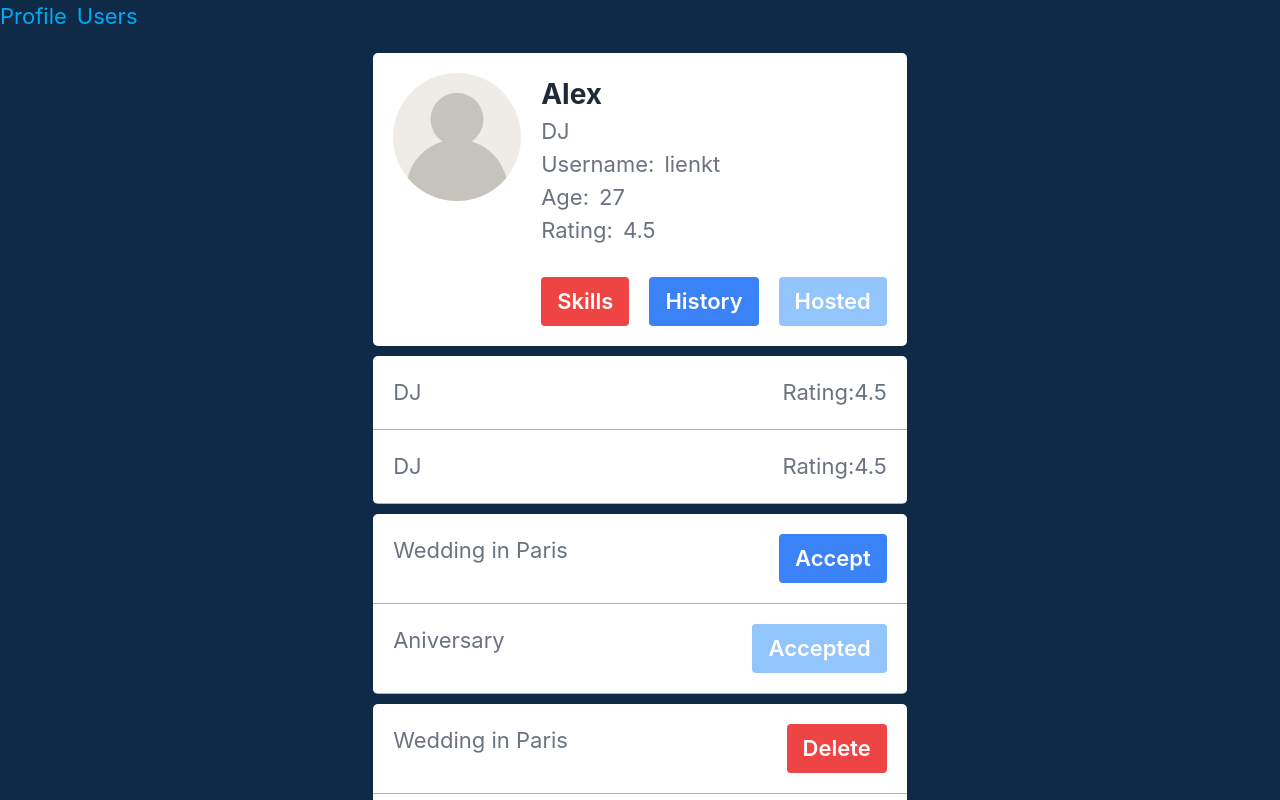
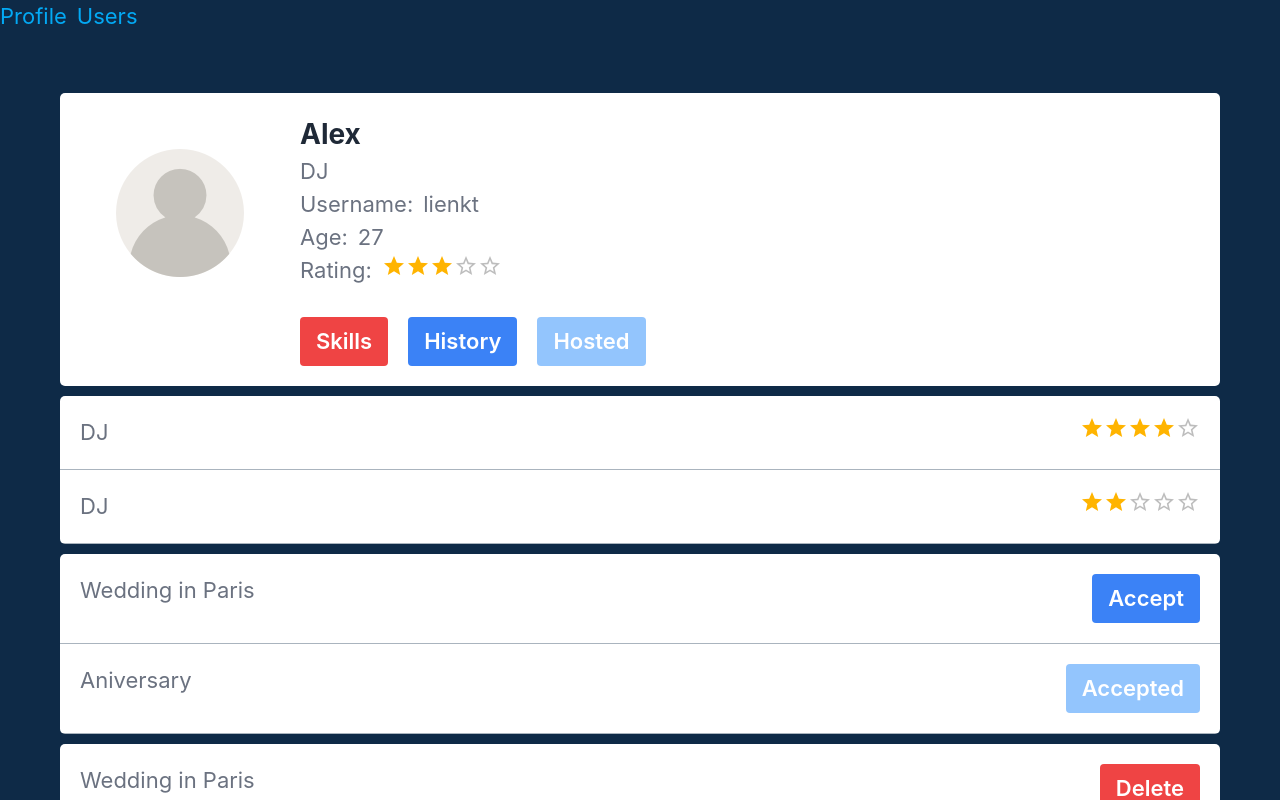
Before and after one commit to lienkt/event_planer_react, a React (Create React App) app in the folder event-planner/: page /profile in a window 1280 px wide. Shown: the top 800 px of the page. Built offline with nearby package versions, Linux system fonts and the light colour scheme; no server answers.

Commit message:
user page layout

```diff
--- a/event-planner/package.json
+++ b/event-planner/package.json
@@ -4,6 +4,9 @@
   "private": true,
   "dependencies": {
     "@craco/craco": "^6.2.0",
+    "@material-ui/core": "^4.12.2",
+    "@material-ui/icons": "^4.11.2",
+    "@material-ui/lab": "^4.0.0-alpha.60",
     "@testing-library/jest-dom": "^5.14.1",
     "@testing-library/react": "^11.2.7",
     "@testing-library/user-event": "^12.8.3",
--- /dev/null
+++ b/event-planner/src/components/Rating/EmojiRating.js
@@ -0,0 +1,93 @@
+import React from 'react';
+import PropTypes from 'prop-types';
+import { withStyles } from '@material-ui/core/styles';
+import Rating from '@material-ui/lab/Rating';
+import StarBorderIcon from '@material-ui/icons/StarBorder';
+import FavoriteIcon from '@material-ui/icons/Favorite';
+import SentimentVeryDissatisfiedIcon from '@material-ui/icons/SentimentVeryDissatisfied';
+import SentimentDissatisfiedIcon from '@material-ui/icons/SentimentDissatisfied';
+import SentimentSatisfiedIcon from '@material-ui/icons/SentimentSatisfied';
+import SentimentSatisfiedAltIcon from '@material-ui/icons/SentimentSatisfiedAltOutlined';
+import SentimentVerySatisfiedIcon from '@material-ui/icons/SentimentVerySatisfied';
+import Typography from '@material-ui/core/Typography';
+import Box from '@material-ui/core/Box';
+
+const StyledRating = withStyles({
+  iconFilled: {
+    color: '#ff6d75',
+  },
+  iconHover: {
+    color: '#ff3d47',
+  },
+})(Rating);
+
+const customIcons = {
+  1: {
+    icon: <SentimentVeryDissatisfiedIcon />,
+    label: 'Very Dissatisfied',
+  },
+  2: {
+    icon: <SentimentDissatisfiedIcon />,
+    label: 'Dissatisfied',
+  },
+  3: {
+    icon: <SentimentSatisfiedIcon />,
+    label: 'Neutral',
+  },
+  4: {
+    icon: <SentimentSatisfiedAltIcon />,
+    label: 'Satisfied',
+  },
+  5: {
+    icon: <SentimentVerySatisfiedIcon />,
+    label: 'Very Satisfied',
+  },
+};
+
+function IconContainer(props) {
+  const { value, ...other } = props;
+  return <span {...other}>{customIcons[value].icon}</span>;
+}
+
+IconContainer.propTypes = {
+  value: PropTypes.number.isRequired,
+};
+
+export default function CustomizedRating() {
+  return (
+    <div>
+      <Box component="fieldset" mb={3} borderColor="transparent">
+        <Typography component="legend">Custom empty icon</Typography>
+        <Rating
+          name="customized-empty"
+          defaultValue={2}
+          precision={0.5}
+          emptyIcon={<StarBorderIcon fontSize="inherit" />}
+        />
+      </Box>
+      <Box component="fieldset" mb={3} borderColor="transparent">
+        <Typography component="legend">Custom icon and color</Typography>
+        <StyledRating
+          name="customized-color"
+          defaultValue={2}
+          getLabelText={(value) => `${value} Heart${value !== 1 ? 's' : ''}`}
+          precision={0.5}
+          icon={<FavoriteIcon fontSize="inherit" />}
+        />
+      </Box>
+      <Box component="fieldset" mb={3} borderColor="transparent">
+        <Typography component="legend">10 stars</Typography>
+        <Rating name="customized-10" defaultValue={2} max={10} />
+      </Box>
+      <Box component="fieldset" mb={3} borderColor="transparent">
+        <Typography component="legend">Custom icon set</Typography>
+        <Rating
+          name="customized-icons"
+          defaultValue={2}
+          getLabelText={(value) => customIcons[value].label}
+          IconContainerComponent={IconContainer}
+        />
+      </Box>
+    </div>
+  );
+}
--- a/event-planner/src/components/Rating/Rating.js
+++ /dev/null
@@ -1,20 +0,0 @@
-import { useEffect, useState } from 'react'
-import { getUsers } from '../../services/Users'
-import styles from './Profile.module.css'
-
-const Profile = () => {
-    const [user, setUser] = useState([])
-
-    useEffect(() => {
-        (async () => {
-            let fetchedUsers = await getUsers()
-            setUser(fetchedUsers)
-        })()
-    }, [])
-
-    return (
-        <div>
-        </div>
-    )
-}
-export default Profile;
--- a/event-planner/src/components/Users/Profile.js
+++ b/event-planner/src/components/Users/Profile.js
@@ -1,15 +1,17 @@
 import { useEffect, useState } from 'react'
 import { getUsers } from '../../services/Users'
 import styles from './Profile.module.css'
+import Rating from '@material-ui/lab/Rating';
+import StarBorderIcon from '@material-ui/icons/StarBorder';
 
 const Profile = () => {
     const [user, setUser] = useState([])
-    const [skills, setSkills] = useState([])
-    const [showSkills, setShowSkills] = useState([])
-    const [historys, setHistorys] = useState([])
-    const [showHis, setShowHis] = useState([])
-    const [hosteds, setHosteds] = useState([])
-    const [showHosted, setShowHosted] = useState([])
+    // const [skills, setSkills] = useState([])
+    // const [showSkills, setShowSkills] = useState([])
+    // const [historys, setHistorys] = useState([])
+    // const [showHis, setShowHis] = useState([])
+    // const [hosteds, setHosteds] = useState([])
+    // const [showHosted, setShowHosted] = useState([])
 
     useEffect(() => {
         (async () => {
@@ -20,9 +22,9 @@ const Profile = () => {
 
     return (
         <div className={[styles.profilePage, "flex justify-center"].join(" ")}>
-            <div>
-                <div className={[styles.header, "flex-none sm:flex"].join(" ")}>
-                    <div className={styles.leftPart} class="flex justify-center items-center relative h-32 w-32 sm:mb-0 mb-3">
+            <div className={styles.profilePageInside}>
+                <div className={[styles.header, "flex justify-start"].join(" ")}>
+                    <div className={[styles.leftPart, "flex justify-center items-center relative h-32 w-50 sm:mb-0 mb-3"].join(" ")}>
                         <div className={styles.avata}>
                             <img src="/user.png" className={styles.avata} alt="bg" />
                         </div>
@@ -40,9 +42,17 @@ const Profile = () => {
                         </div>
                         <div className={styles.ratingRow} class="flex">
                             <div className={styles.ratingLabel}>Rating:</div>
-                            <div className={styles.rating}>4.5</div>
+                            <div className={styles.rating}>
+                                <Rating
+                                    name="total-rating"
+                                    value={3}
+                                    precision={0.5}
+                                    readOnly={true}
+                                    emptyIcon={<StarBorderIcon fontSize="inherit" />}
+                                    />
+                            </div>
                         </div>
-                        <div className={[styles.options, "flex justify-between"].join(" ")}>
+                        <div className={[styles.options, "flex justify-start"].join(" ")}>
                             <div className={styles.skillLabel}>
                                 <button class="bg-red-500 px-4 py-2 font-semibold text-white inline-flex items-center space-x-2 rounded">
                                     <span>Skills</span>
@@ -65,15 +75,27 @@ const Profile = () => {
                     <div className={[styles.contentItem, "flex justify-between"].join(" ")}>
                         <div className={styles.skillName}>DJ </div>
                         <div class="flex justify-end">
-                            <div className={styles.ratingLable}>Rating:</div>
-                            <div className={styles.ratingValue}>4.5</div>
+                            <div className={styles.ratingValue}>
+                                <Rating
+                                    name="rating-skill-1"
+                                    value={4}
+                                    precision={0.5}
+                                    emptyIcon={<StarBorderIcon fontSize="inherit" />}
+                                    />
+                            </div>
                         </div>
                     </div>
                     <div className={[styles.contentItem, "flex justify-between"].join(" ")}>
                         <div className={styles.skillName}>DJ </div>
                         <div class="flex justify-end">
-                            <div className={styles.ratingLable}>Rating:</div>
-                            <div className={styles.ratingValue}>4.5</div>
+                            <div className={styles.ratingValue}>
+                                <Rating
+                                    name="rating-skill-2"
+                                    value={2}
+                                    precision={0.5}
+                                    emptyIcon={<StarBorderIcon fontSize="inherit" />}
+                                    />
+                            </div>
                         </div>
                     </div>
                 </div>
--- a/event-planner/src/components/Users/Profile.module.css
+++ b/event-planner/src/components/Users/Profile.module.css
@@ -1,5 +1,10 @@
 .profilePage {
     padding: 20px;
+}
+
+.profilePageInside{
+    width: 100%;
+    margin: 40px;
 }
 
 .header {
@@ -11,6 +16,11 @@
 .headerTop {
     padding: 20px;
     border-bottom: 2px solid #8c8c8c;
+}
+
+.leftPart {
+    width: 200px;
+    height: 200px;
 }
 
 .fullname {
--- a/event-planner/src/index.css
+++ b/event-planner/src/index.css
@@ -27,7 +27,7 @@ a, a:hover, a:focus, a:active {
   text-decoration: none;
 }
 
-div, span {
+div {
   color: rgb(107, 114, 128);
   font-size: 22px;
 }
@@ -39,21 +39,6 @@ button span {
   color: #344e86;
 }
 
-.banner {
-  justify-content: center;
-  display: flex;
-  font-size: 45px;
-  color: #ff5722;
-  font-family: cursive;
-  font-weight: 700;
-  margin: 20px;
+.MuiRating-root {
+  color: #ffb400;
 }
-.menu-list-movie {
-  display: flex;
-  justify-content: center;
-}
-
-.list-movie {
-  display: flex;
-  margin: 0 20px 0 20px;
-}
--- a/event-planner/src/pages/EditUser.js
+++ b/event-planner/src/pages/EditUser.js
@@ -1,15 +1,10 @@
-import { useHistory } from 'react-router-dom'
 import FormEditUser from '../components/Users/FormEditUser'
 
-export default () => {
-    let history = useHistory();
-
-    const handleClick = (e) => {
-        history.push("/");
-    }
-
+const EditUser = () => {
     return (<>
             <FormEditUser />
         </>
     )
 }
+
+export default EditUser
```
Also changed, not shown: 1 other file (tests, documents, lock files or other folders).
